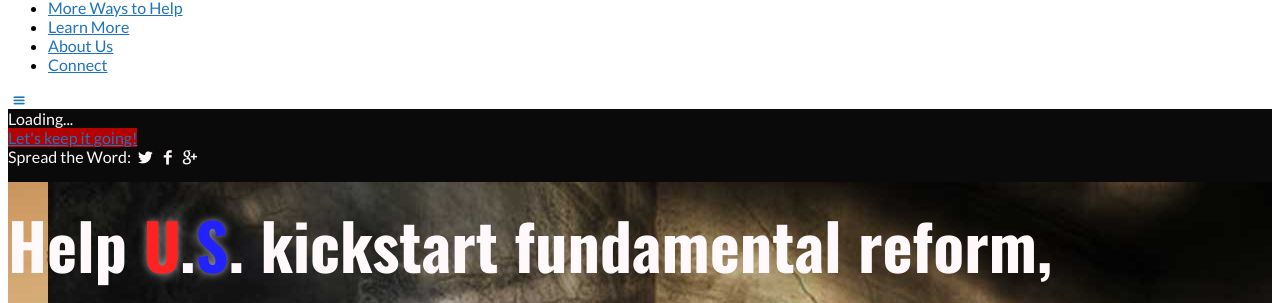
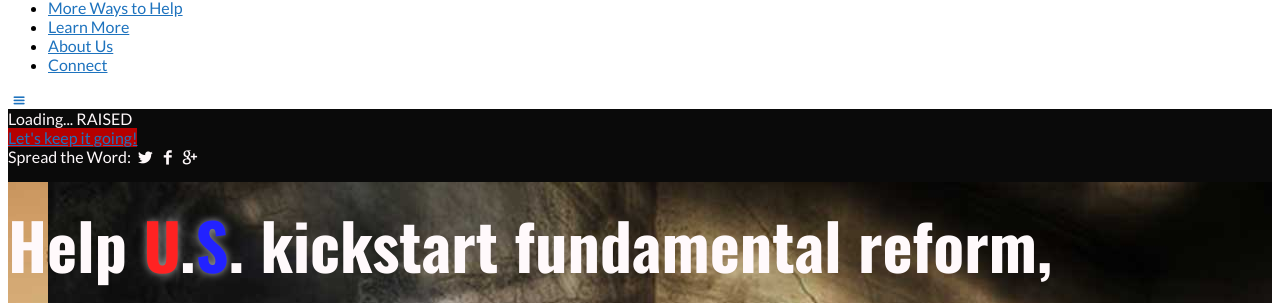
Before and after one commit to MayOneUS/2014-06-02-mayone.us-website, a Jekyll site: the page built from index.html, in a window 1280 px wide and 900 px high. Shown: the part 246-549 px from the top of the window. Built offline with Jekyll 4.4.1, drawn with Linux system fonts in a browser that asks for light colours; nearby versions of some CDN libraries; library files that are not in the unit come from our copies.

Commit message:
Try fixing the bar - will fail miserably
Try fixing the progress bar on mobile.

```diff
--- a/_includes/main_page_structure.html
+++ b/_includes/main_page_structure.html
@@ -20,7 +20,7 @@
             <div class="campaign-hero-donate-options animated fadeInDown">
               <div id="super-cool-progress-bar" class="donation-progress-bar">
                 <span class="donation-progress-percent" id="super-cool-progress-bar-percent">Loading...</span>
-                <span class="donation-progress-funded"  id="super-cool-progress-bar-funded"></span>
+                <span class="donation-progress-funded"  id="super-cool-progress-bar-funded"></span><span class="hide-mobile"> RAISED</span>
                 <span class="donation-progress-togo"    id="super-cool-progress-bar-togo"></span>
                 <div class="donation-progress" style="width: 0%" id="super-cool-progress-bar-bar"></div>
               </div>
--- a/js/progress.js
+++ b/js/progress.js
@@ -29,7 +29,7 @@ function totalRaisedCB(totalRaisedCents) {
   // todo: this needs to change if we make it past 1million
   var percent = Math.floor(totalRaised / 10000);
   setText("super-cool-progress-bar-percent", '' + percent + '% Funded');
-  setText("super-cool-progress-bar-funded", '$' + addCommas(totalRaised) + ' Raised');
+  setText("super-cool-progress-bar-funded", '$' + addCommas(totalRaised));
   document.getElementById("super-cool-progress-bar-bar").style.width='' + Math.min(100, percent) + '%';
   setText("super-cool-progress-bar-togo", days_left_message);
 }
```
